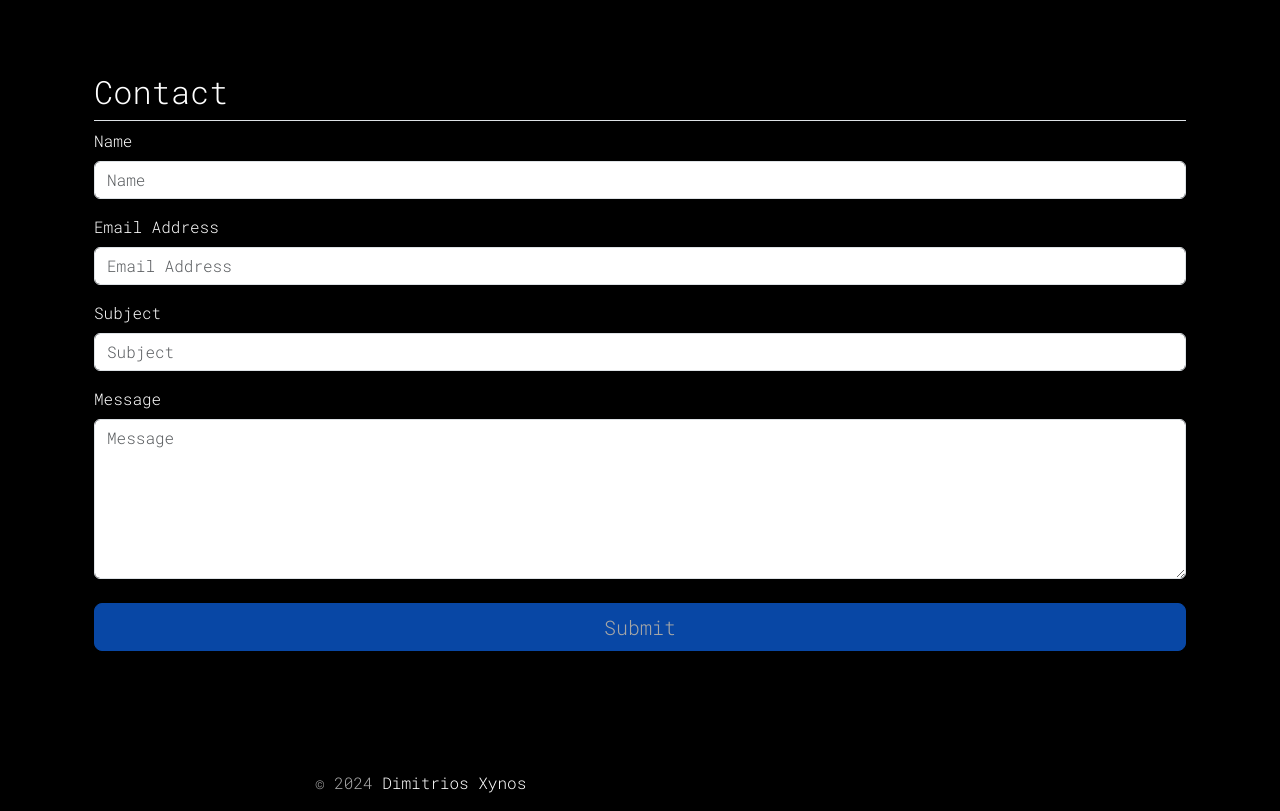
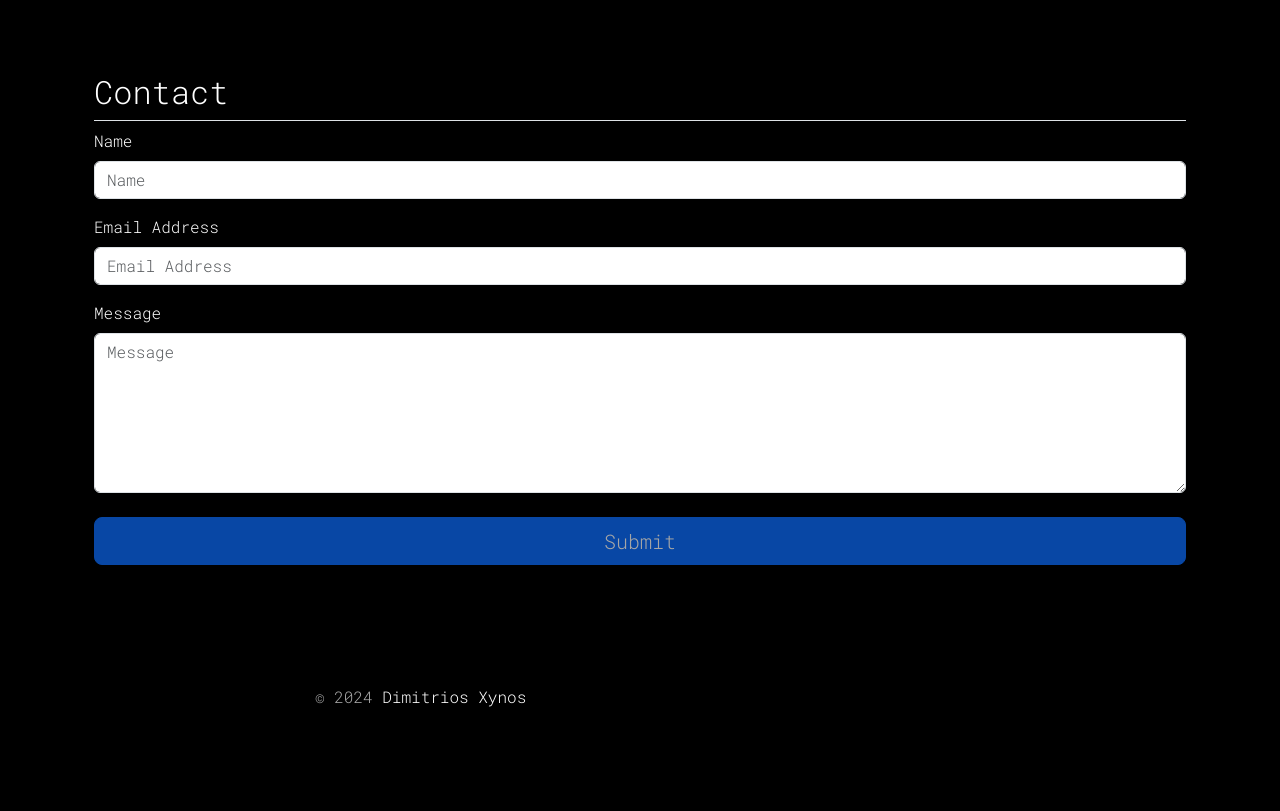
Before and after one commit to dimitrisx26/portfolio, an Angular app: page /contact in a window 1280 px wide. Shown: the part 827-1638 px from the top of the page. After the commit the page ends 1552 px from the top, so only its background shows below. Built offline with nearby package versions, Linux system fonts and the light colour scheme.

Commit message:
Refactor contact form and add form reset

```diff
--- a/src/app/contact/contact.component.html
+++ b/src/app/contact/contact.component.html
@@ -1,9 +1,7 @@
 <div class="container col-xxl-8 px-4" id="contact">
   <h2 class="pb-2 border-bottom">Contact</h2>
 
-  <form [formGroup]="contactForm" (ngSubmit)="onSubmit()" id="contactForm">
-    <input type="hidden" name="access_key" value="63df0468-8da4-493f-a5f7-185595443042">
-
+  <form [formGroup]="contactForm" (ngSubmit)="onSubmit()" id="contactForm" method="POST">
     <div class="mb-3">
       <label class="form-label" for="name">Name</label>
       <input
@@ -23,17 +21,6 @@
         type="email"
         placeholder="Email Address"
         formControlName="email"
-      />
-    </div>
-
-    <div class="mb-3">
-      <label class="form-label" for="subject">Subject</label>
-      <input
-        class="form-control"
-        id="subject"
-        type="subject"
-        placeholder="Subject"
-        formControlName="subject"
       />
     </div>
 
--- a/src/app/contact/contact.component.ts
+++ b/src/app/contact/contact.component.ts
@@ -11,8 +11,8 @@ export class ContactComponent {
   contactForm = new FormGroup({
     name: new FormControl('', Validators.required),
     email: new FormControl('', [Validators.required, Validators.email]),
-    subject: new FormControl('', Validators.required),
     message: new FormControl('', Validators.required),
+    access_key: new FormControl('63df0468-8da4-493f-a5f7-185595443042'),
   });
 
   constructor(private http: HttpClient) {}
@@ -21,10 +21,11 @@ export class ContactComponent {
   submitSuccessMessage = '';
 
   onSubmit() {
+    console.log('Form validity:', this.contactForm.valid);
+
     if (this.contactForm.valid) {
-      // Send form data to server or handle it in some other way
-      // ...
       const formData = this.contactForm.value;
+      console.log('Form data:', formData);
 
       this.http.post('https://api.web3forms.com/submit', formData).subscribe({
         next: (response) => {
@@ -45,5 +46,6 @@ export class ContactComponent {
       this.submitErrorMessage = 'Error sending message!';
       this.submitSuccessMessage = '';
     }
+    this.contactForm.reset();
   }
 }
```
